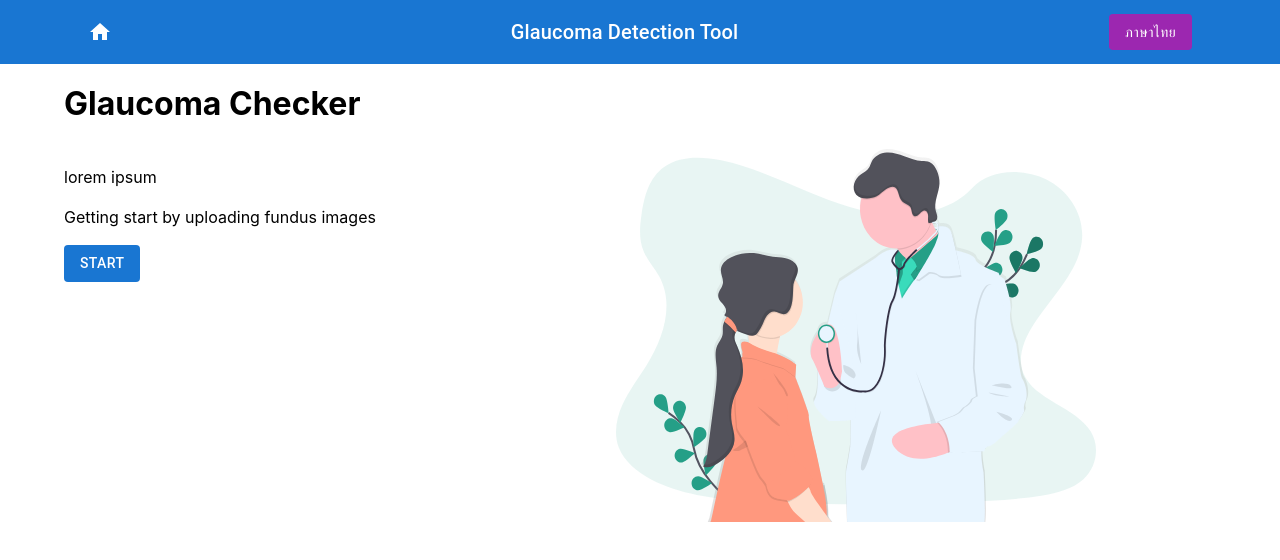
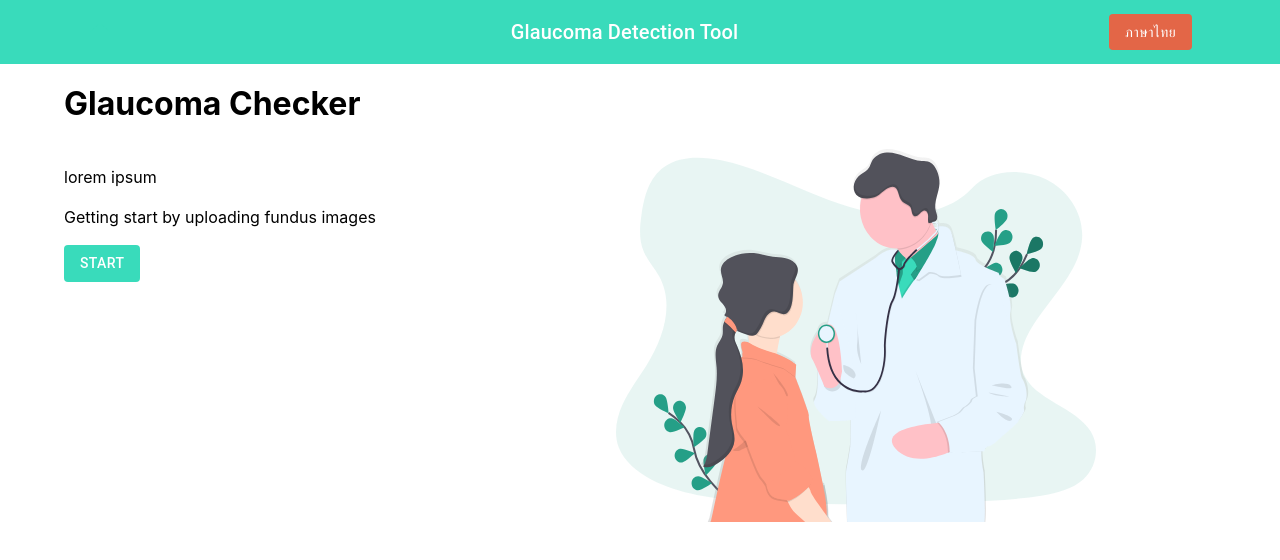
Before and after one commit to Panoj-k/GlaucomaFrontend, a React (Vite) app: page / in a window 1280 px wide. Shown: the top 560 px of the page. Built offline with nearby package versions, Linux system fonts and the light colour scheme.

Commit message:
add color

```diff
--- a/src/App.tsx
+++ b/src/App.tsx
@@ -9,10 +9,24 @@
 import Detection from "./routes/detection";
 import Result from "./routes/result";
 import ImageContextProvider from "./context/imageContext";
+import { ThemeProvider, createTheme } from "@mui/material/styles";
+const theme = createTheme({
+  palette: {
+    primary: {
+      main: "#39dbbb",
+      contrastText: "#fff",
+    },
+    secondary: {
+      main: "#E36647",
+      contrastText: "#fff",
+    },
+  },
+});
 
 function App() {
   return (
     <Router>
+      <ThemeProvider theme={theme}>
         <ImageContextProvider>
           <div>
             <HeaderBar />
@@ -29,6 +43,7 @@
             </Switch>
           </div>
         </ImageContextProvider>
+      </ThemeProvider>
     </Router>
   );
 }
--- a/src/components/header/HeaderBar.tsx
+++ b/src/components/header/HeaderBar.tsx
@@ -54,13 +54,17 @@
   return (
     <>
       <Box sx={{ flexGrow: 1, marginBottom: 10 }}>
-        <AppBar className="MuiToolbar-center" elevation={elevation}>
+        <AppBar
+          className="MuiToolbar-center"
+          elevation={elevation}
+          color="primary"
+        >
           <Container maxWidth="lg">
             <Toolbar>
               <IconButton
                 size="large"
                 edge="start"
-                color="inherit"
+                color="primary"
                 aria-label="home"
                 sx={{ mr: 2 }}
                 onClick={handleHomeClick}
```
Also changed, not shown: src/model/PredictionModel.ts (indentation only). Lines whose indentation alone changed are shown as unchanged.
